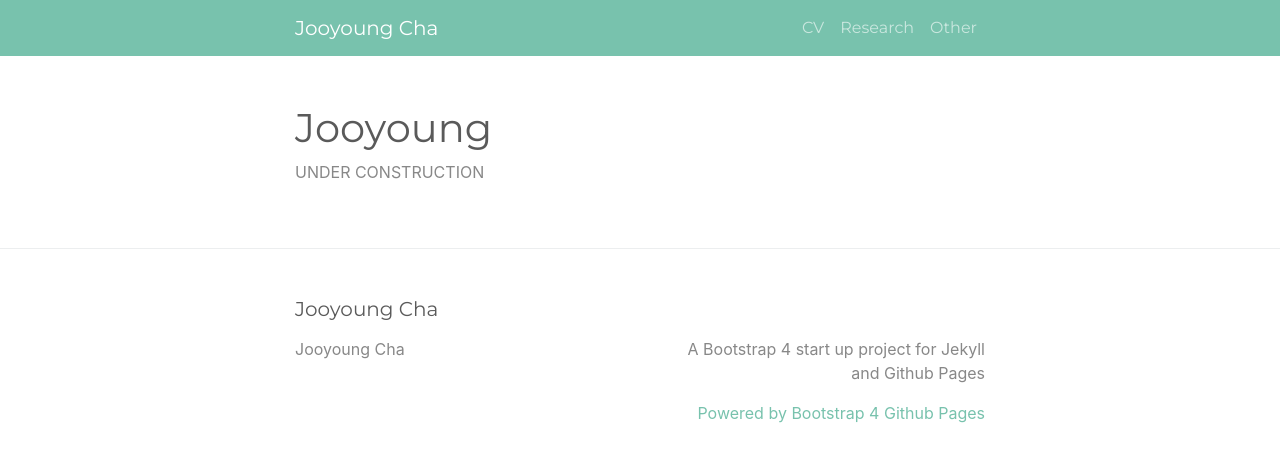
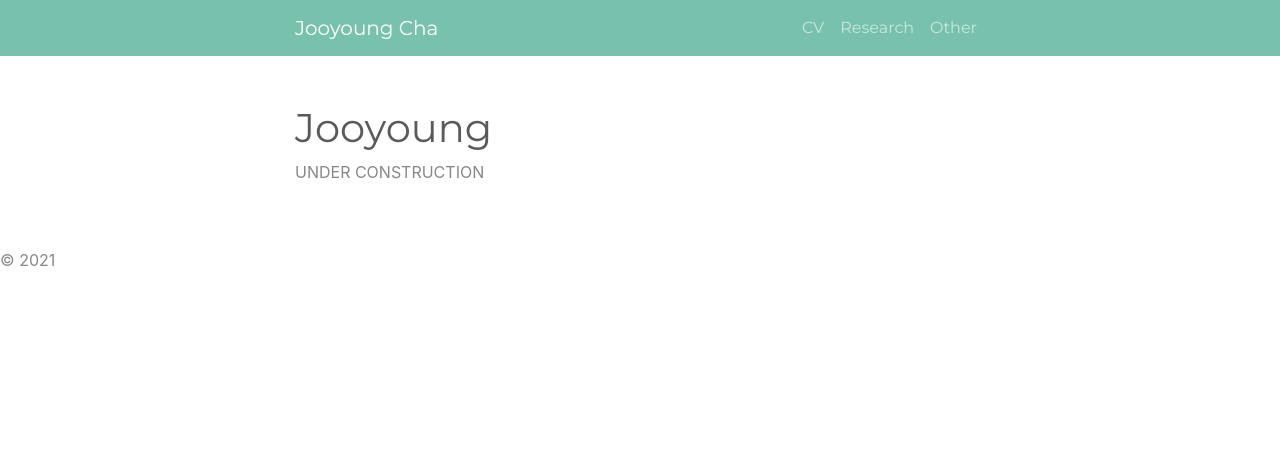
Before and after one commit to chajoo0/chajoo0, a Jekyll site: the page built from index.md, in a window 1280 px wide. Shown: the top 462 px of the page. Built offline with Jekyll 4.4.1, drawn with Linux system fonts in a browser that asks for light colours.

Commit message:
Update footer.html

```diff
--- a/_includes/footer.html
+++ b/_includes/footer.html
@@ -1,40 +1,3 @@
-
-<div class="py-5 border-top">
-  <div class="container">
-
-    <p class="h5 mb-3">{{ site.title | escape }}</p>
-
-    <div class="row">
-
-      <div class="col-sm">
-        <ul class="list-unstyled">
-          <li>
-            {%- if site.author -%}
-              {{ site.author | escape }}
-            {%- else -%}
-              {{ site.title | escape }}
-            {%- endif -%}
-          </li>
-          {%- if site.email -%}
-            <li>
-              <a href="mailto:{{ site.email }}">
-                {{ site.email }}
-              </a>
-            </li>
-          {%- endif -%}
-        </ul>
-      </div>
-
-
-      <div class="col-sm text-right">
-        <p>{{- site.description | escape -}}</p>
-
-        <p>
-          <a href="https://nicolas-van.github.io/bootstrap-4-github-pages/">Powered by Bootstrap 4 Github Pages</a>
-        </p>
-      </div>
-
-    </div>
-
-  </div>
-</div>
+<footer class="footer-main">
+    {{ site.name }} © {{ site.time | date: '%Y' }}
+</footer>
```
